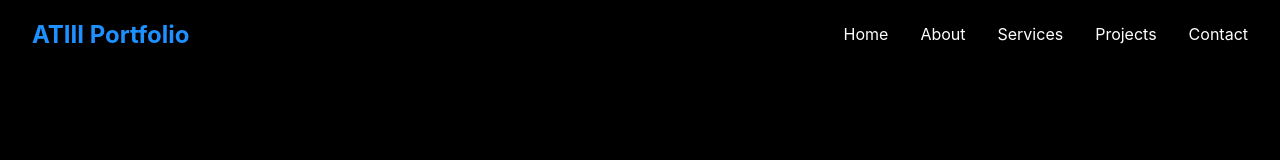
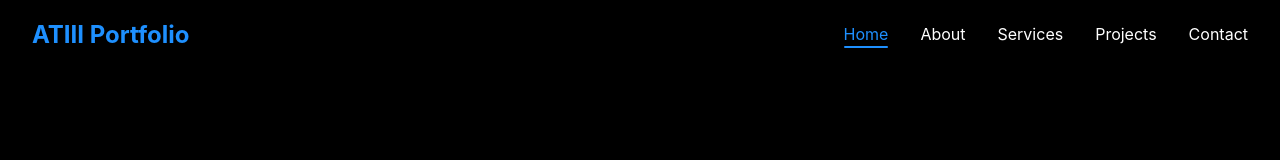
Before and after one commit to Muhammad-Ahtasham/portfolio-website, a React (Create React App) app: page / in a window 1280 px wide. Shown: the top 160 px of the page. Built offline with nearby package versions, Linux system fonts and the light colour scheme.

Commit message:
Fix: highlighting the current section

```diff
--- a/src/components/Navbar.css
+++ b/src/components/Navbar.css
@@ -57,10 +57,26 @@
   color: #fff;
   text-decoration: none;
   transition: color 0.3s;
+  position: relative;
 }
 
 .nav-links a:hover {
   color: #1e90ff;
+}
+
+.nav-links a.active {
+  color: #1e90ff;
+}
+
+.nav-links a.active::after {
+  content: '';
+  position: absolute;
+  bottom: -4px;
+  left: 0;
+  width: 100%;
+  height: 2px;
+  background-color: #1e90ff;
+  border-radius: 2px;
 }
 
 @media (max-width: 768px) {
--- a/src/components/Navbar.js
+++ b/src/components/Navbar.js
@@ -1,12 +1,57 @@
-import React, { useState } from 'react';
+import React, { useState, useEffect } from 'react';
 import './Navbar.css';
 
 const Navbar = () => {
   const [isOpen, setIsOpen] = useState(false);
+  const [activeSection, setActiveSection] = useState('home');
 
   const toggleMenu = () => {
     setIsOpen(!isOpen);
   };
+
+  useEffect(() => {
+    const sections = ['home', 'about', 'services', 'projects', 'contact'];
+
+    const observerOptions = {
+      root: null,
+      rootMargin: '-50% 0px -50% 0px',
+      threshold: 0
+    };
+
+    const observerCallback = (entries) => {
+      entries.forEach((entry) => {
+        if (entry.isIntersecting) {
+          setActiveSection(entry.target.id);
+        }
+      });
+    };
+
+    const observer = new IntersectionObserver(observerCallback, observerOptions);
+
+    sections.forEach((sectionId) => {
+      const element = document.getElementById(sectionId);
+      if (element) {
+        observer.observe(element);
+      }
+    });
+
+    return () => {
+      sections.forEach((sectionId) => {
+        const element = document.getElementById(sectionId);
+        if (element) {
+          observer.unobserve(element);
+        }
+      });
+    };
+  }, []);
+
+  const navLinks = [
+    { id: 'home', label: 'Home' },
+    { id: 'about', label: 'About' },
+    { id: 'services', label: 'Services' },
+    { id: 'projects', label: 'Projects' },
+    { id: 'contact', label: 'Contact' }
+  ];
 
   return (
     <nav className="navbar">
@@ -17,11 +62,17 @@ const Navbar = () => {
         <div className={`menu-line ${isOpen ? 'open' : ''}`}></div>
       </div>
       <ul className={`nav-links ${isOpen ? 'active' : ''}`}>
-        <li><a href="#home" onClick={toggleMenu}>Home</a></li>
-        <li><a href="#about" onClick={toggleMenu}>About</a></li>
-        <li><a href="#services" onClick={toggleMenu}>Services</a></li>
-        <li><a href="#projects" onClick={toggleMenu}>Projects</a></li>
-        <li><a href="#contact" onClick={toggleMenu}>Contact</a></li>
+        {navLinks.map((link) => (
+          <li key={link.id}>
+            <a
+              href={`#${link.id}`}
+              onClick={toggleMenu}
+              className={activeSection === link.id ? 'active' : ''}
+            >
+              {link.label}
+            </a>
+          </li>
+        ))}
       </ul>
     </nav>
   );
```
